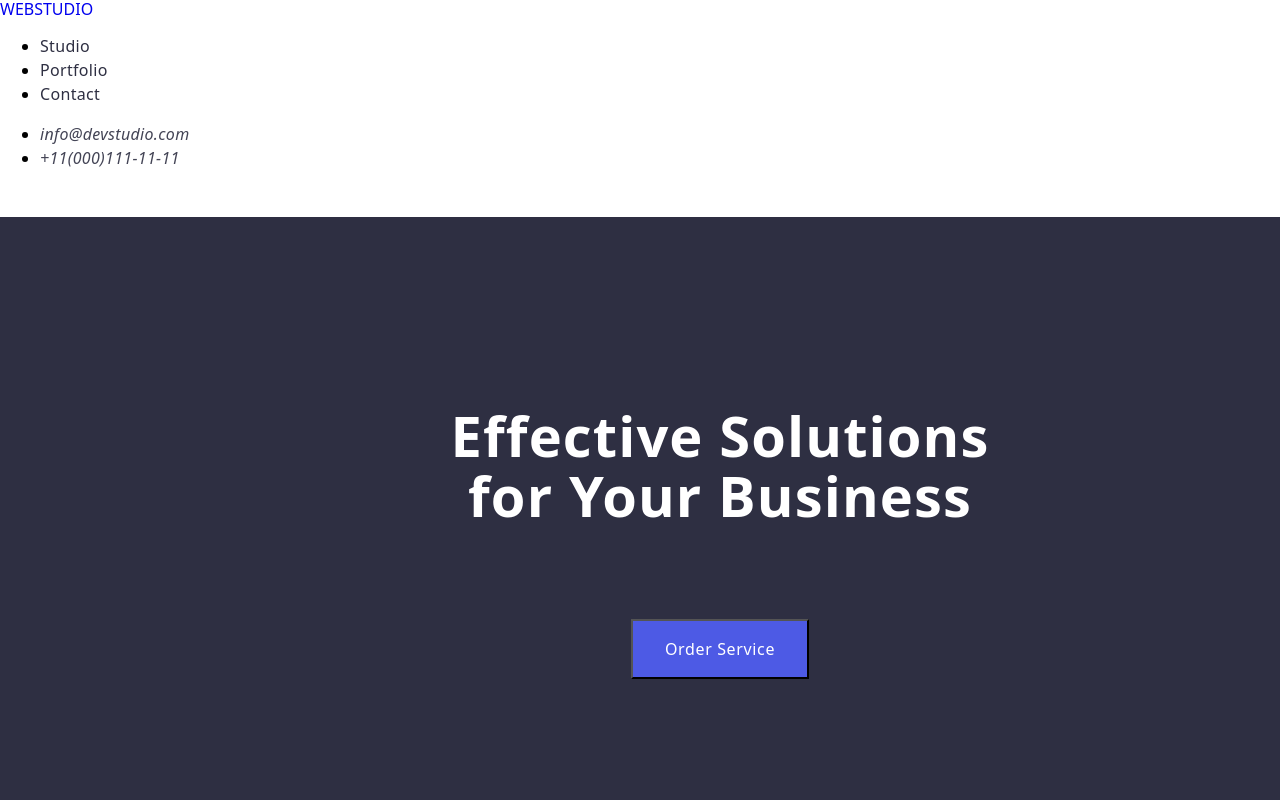
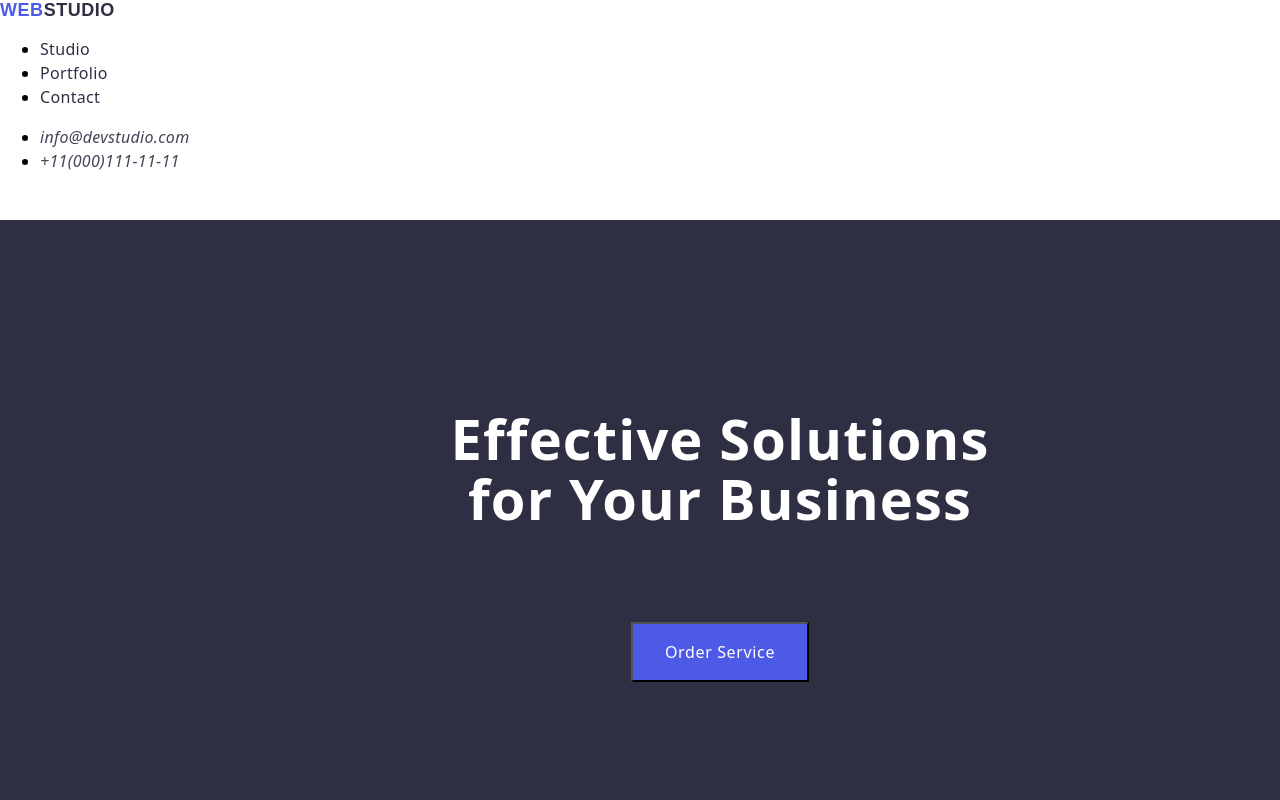
Before and after one commit to bilgekuzey/goit-markup-hw-02, a plain HTML site: page index.html in a window 1280 px wide. Shown: the top 800 px of the page. Drawn offline with nearby package versions, Linux system fonts and the light colour scheme.

Commit message:
logo-düzeltme

```diff
--- a/css/styles.css
+++ b/css/styles.css
@@ -10,18 +10,15 @@
 
 .headerlogo {
   text-decoration: none;
-}
-.nav-logo {
   font-family: "Raleway", sans-serif;
   font-weight: 700;
   font-size: 18px;
   line-height: 1.17;
   letter-spacing: 0.03em;
-  text-transform: uppercase;
   color: #2e2f42;
 }
 
-.nav-logo span {
+.headerlogo span {
   color: #4d5ae5;
 }
 
--- a/index.html
+++ b/index.html
@@ -11,7 +11,7 @@
   </head>
   <body>
     <header>
-      <a class="headerlogo" href="./index.html" class="nav-logo">
+      <a class="headerlogo" href="./index.html" class="header-nav-logo">
         <span>WEB</span>STUDIO</a
       >
 
```
